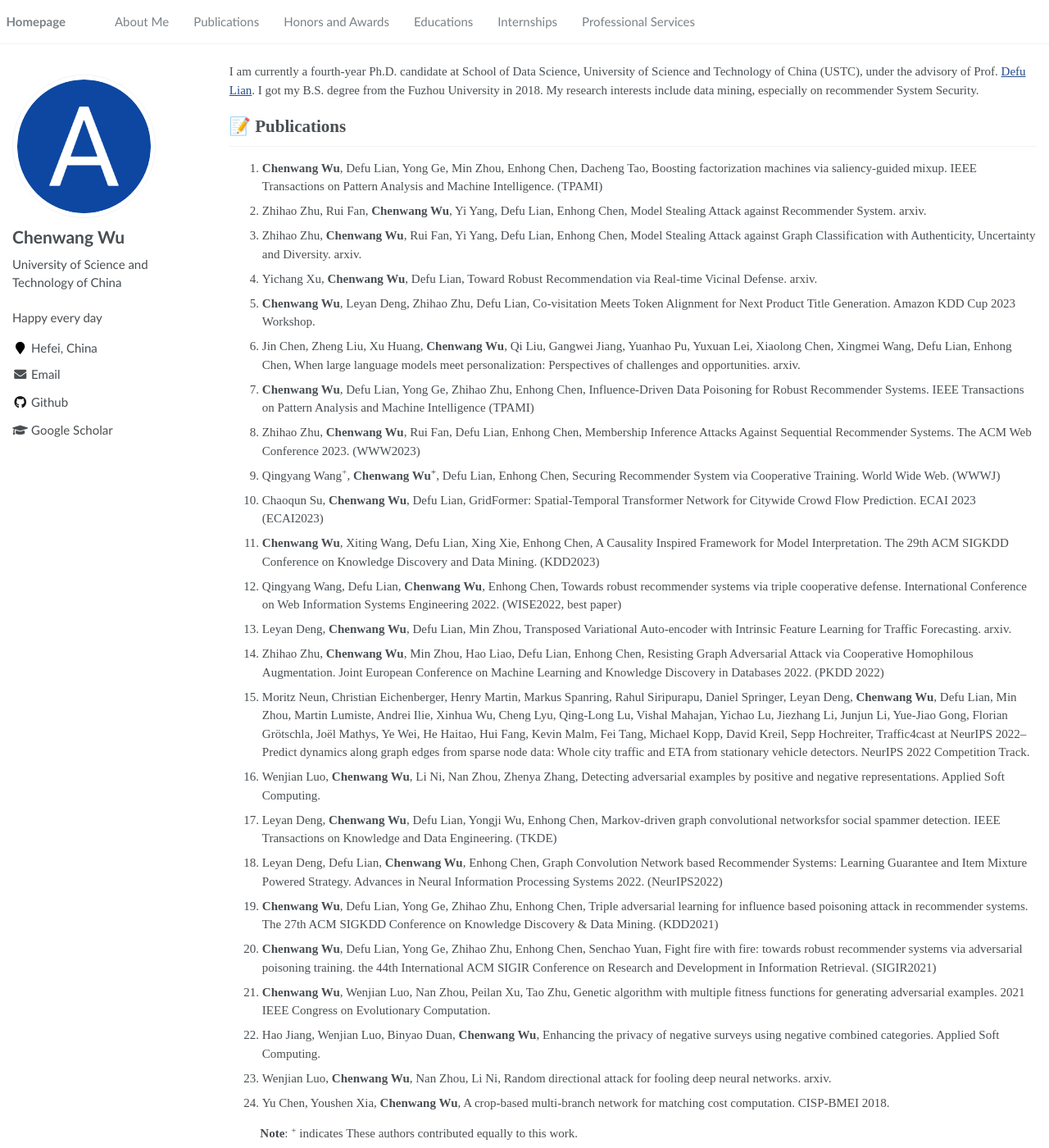
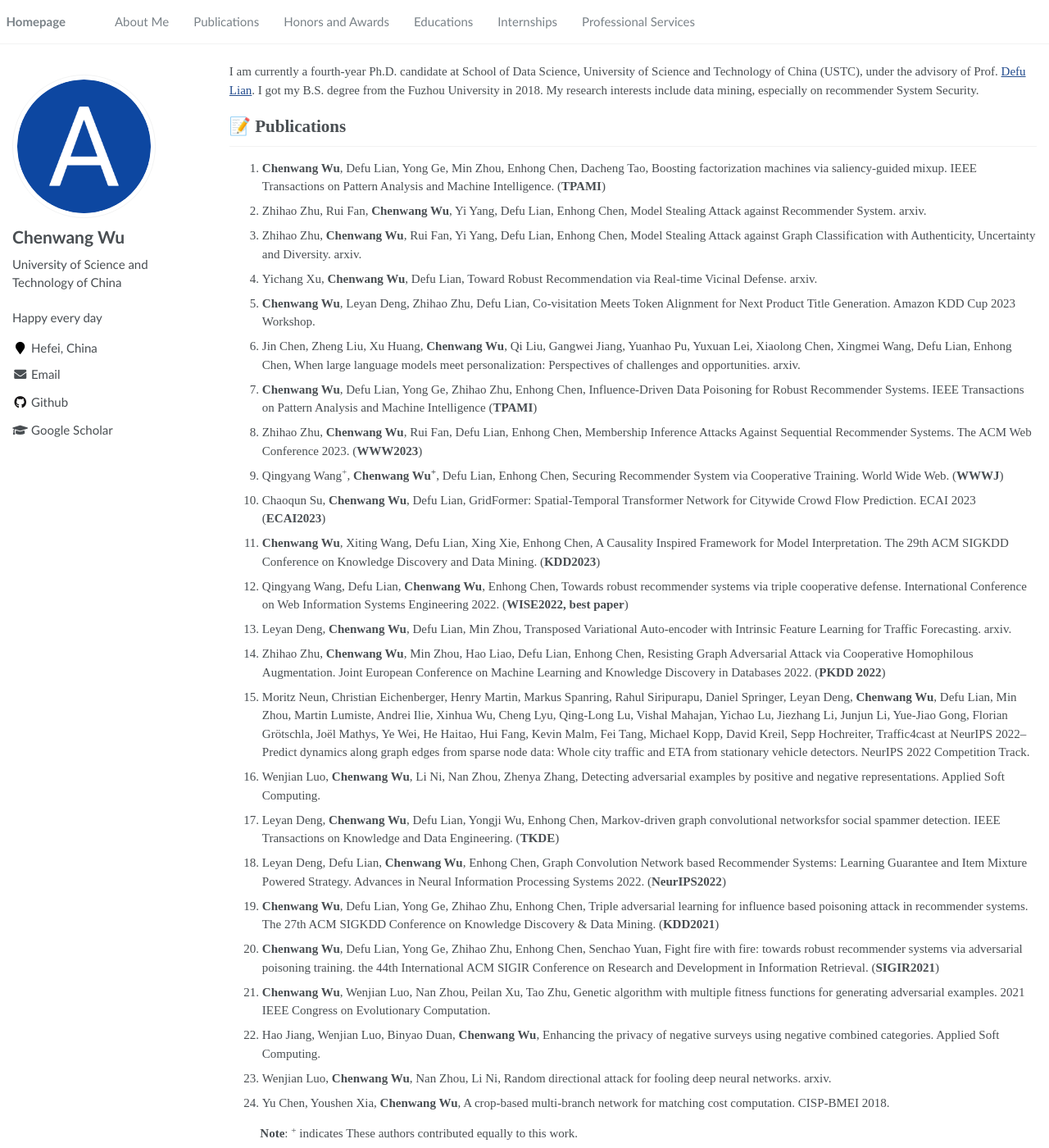
Before and after one commit to Daftstone/Daftstone.github.io, a Jekyll site: the page built from _pages/about.md, in a window 1280 px wide and 1400 px high. Shown: the whole window at 82% size. Built offline with Jekyll 4.4.1, drawn with Linux system fonts in a browser that asks for light colours; some of the changed text lies outside the part shown.

```diff
--- a/_pages/about.md
+++ b/_pages/about.md
@@ -25,26 +25,26 @@ My research interests include data mining, especially on recommender System Secu
 - *2022.02*: &nbsp;🎉🎉 Lorem ipsum dolor sit amet, consectetur adipiscing elit. Vivamus ornare aliquet ipsum, ac tempus justo dapibus sit amet.  -->
 
 # 📝 Publications
-1. **Chenwang Wu**, Defu Lian, Yong Ge, Min Zhou, Enhong Chen, Dacheng Tao, Boosting factorization machines via saliency-guided mixup. IEEE Transactions on Pattern Analysis and Machine Intelligence. (TPAMI)
+1. **Chenwang Wu**, Defu Lian, Yong Ge, Min Zhou, Enhong Chen, Dacheng Tao, Boosting factorization machines via saliency-guided mixup. IEEE Transactions on Pattern Analysis and Machine Intelligence. (**TPAMI**)
 2. Zhihao Zhu, Rui Fan, **Chenwang Wu**, Yi Yang, Defu Lian, Enhong Chen, Model Stealing Attack against Recommender System. arxiv.
 3. Zhihao Zhu, **Chenwang Wu**, Rui Fan, Yi Yang, Defu Lian, Enhong Chen, Model Stealing Attack against Graph Classification with Authenticity, Uncertainty and Diversity. arxiv.
 4. Yichang Xu, **Chenwang Wu**, Defu Lian, Toward Robust Recommendation via Real-time Vicinal Defense. arxiv.
 5. **Chenwang Wu**, Leyan Deng, Zhihao Zhu, Defu Lian, Co-visitation Meets Token Alignment for Next Product Title Generation. Amazon KDD Cup 2023 Workshop.
 6. Jin Chen, Zheng Liu, Xu Huang, **Chenwang Wu**, Qi Liu, Gangwei Jiang, Yuanhao Pu, Yuxuan Lei, Xiaolong Chen, Xingmei Wang, Defu Lian, Enhong Chen, When large language models meet personalization: Perspectives of challenges and opportunities. arxiv.
-7. **Chenwang Wu**, Defu Lian, Yong Ge, Zhihao Zhu, Enhong Chen, Influence-Driven Data Poisoning for Robust Recommender Systems. IEEE Transactions on Pattern Analysis and Machine Intelligence (TPAMI)
-8. Zhihao Zhu, **Chenwang Wu**, Rui Fan, Defu Lian, Enhong Chen, Membership Inference Attacks Against Sequential Recommender Systems. The ACM Web Conference 2023. (WWW2023)
-9. Qingyang Wang<sup>+</sup>, **Chenwang Wu<sup>+</sup>**, Defu Lian, Enhong Chen, Securing Recommender System via Cooperative Training. World Wide Web. (WWWJ)
-10. Chaoqun Su, **Chenwang Wu**, Defu Lian, GridFormer: Spatial-Temporal Transformer Network for Citywide Crowd Flow Prediction. ECAI 2023 (ECAI2023)
-11. **Chenwang Wu**, Xiting Wang, Defu Lian, Xing Xie, Enhong Chen, A Causality Inspired Framework for Model Interpretation. The 29th ACM SIGKDD Conference on Knowledge Discovery and Data Mining. (KDD2023)
-12. Qingyang Wang, Defu Lian, **Chenwang Wu**, Enhong Chen, Towards robust recommender systems via triple cooperative defense. International Conference on Web Information Systems Engineering 2022. (WISE2022, best paper)
+7. **Chenwang Wu**, Defu Lian, Yong Ge, Zhihao Zhu, Enhong Chen, Influence-Driven Data Poisoning for Robust Recommender Systems. IEEE Transactions on Pattern Analysis and Machine Intelligence (**TPAMI**)
+8. Zhihao Zhu, **Chenwang Wu**, Rui Fan, Defu Lian, Enhong Chen, Membership Inference Attacks Against Sequential Recommender Systems. The ACM Web Conference 2023. (**WWW2023**)
+9. Qingyang Wang<sup>+</sup>, **Chenwang Wu<sup>+</sup>**, Defu Lian, Enhong Chen, Securing Recommender System via Cooperative Training. World Wide Web. (**WWWJ**)
+10. Chaoqun Su, **Chenwang Wu**, Defu Lian, GridFormer: Spatial-Temporal Transformer Network for Citywide Crowd Flow Prediction. ECAI 2023 (**ECAI2023**)
+11. **Chenwang Wu**, Xiting Wang, Defu Lian, Xing Xie, Enhong Chen, A Causality Inspired Framework for Model Interpretation. The 29th ACM SIGKDD Conference on Knowledge Discovery and Data Mining. (**KDD2023**)
+12. Qingyang Wang, Defu Lian, **Chenwang Wu**, Enhong Chen, Towards robust recommender systems via triple cooperative defense. International Conference on Web Information Systems Engineering 2022. (**WISE2022, best paper**)
 13. Leyan Deng, **Chenwang Wu**, Defu Lian, Min Zhou, Transposed Variational Auto-encoder with Intrinsic Feature Learning for Traffic Forecasting. arxiv.
-14. Zhihao Zhu, **Chenwang Wu**, Min Zhou, Hao Liao, Defu Lian, Enhong Chen, Resisting Graph Adversarial Attack via Cooperative Homophilous Augmentation. Joint European Conference on Machine Learning and Knowledge Discovery in Databases 2022. (PKDD 2022)
+14. Zhihao Zhu, **Chenwang Wu**, Min Zhou, Hao Liao, Defu Lian, Enhong Chen, Resisting Graph Adversarial Attack via Cooperative Homophilous Augmentation. Joint European Conference on Machine Learning and Knowledge Discovery in Databases 2022. (**PKDD 2022**)
 15. Moritz Neun, Christian Eichenberger, Henry Martin, Markus Spanring, Rahul Siripurapu, Daniel Springer, Leyan Deng, **Chenwang Wu**, Defu Lian, Min Zhou, Martin Lumiste, Andrei Ilie, Xinhua Wu, Cheng Lyu, Qing-Long Lu, Vishal Mahajan, Yichao Lu, Jiezhang Li, Junjun Li, Yue-Jiao Gong, Florian Grötschla, Joël Mathys, Ye Wei, He Haitao, Hui Fang, Kevin Malm, Fei Tang, Michael Kopp, David Kreil, Sepp Hochreiter, Traffic4cast at NeurIPS 2022–Predict dynamics along graph edges from sparse node data: Whole city traffic and ETA from stationary vehicle detectors. NeurIPS 2022 Competition Track.
 16. Wenjian Luo, **Chenwang Wu**, Li Ni, Nan Zhou, Zhenya Zhang, Detecting adversarial examples by positive and negative representations. Applied Soft Computing.
-17. Leyan Deng, **Chenwang Wu**, Defu Lian, Yongji Wu, Enhong Chen, Markov-driven graph convolutional networksfor social spammer detection. IEEE Transactions on Knowledge and Data Engineering. (TKDE)
-18. Leyan Deng, Defu Lian, **Chenwang Wu**, Enhong Chen, Graph Convolution Network based Recommender Systems: Learning Guarantee and Item Mixture Powered Strategy. Advances in Neural Information Processing Systems 2022. (NeurIPS2022)
-19. **Chenwang Wu**, Defu Lian, Yong Ge, Zhihao Zhu, Enhong Chen, Triple adversarial learning for influence based poisoning attack in recommender systems. The 27th ACM SIGKDD Conference on Knowledge Discovery & Data Mining. (KDD2021)
-20. **Chenwang Wu**, Defu Lian, Yong Ge, Zhihao Zhu, Enhong Chen, Senchao Yuan, Fight fire with fire: towards robust recommender systems via adversarial poisoning training. the 44th International ACM SIGIR Conference on Research and Development in Information Retrieval. (SIGIR2021)
+17. Leyan Deng, **Chenwang Wu**, Defu Lian, Yongji Wu, Enhong Chen, Markov-driven graph convolutional networksfor social spammer detection. IEEE Transactions on Knowledge and Data Engineering. (**TKDE**)
+18. Leyan Deng, Defu Lian, **Chenwang Wu**, Enhong Chen, Graph Convolution Network based Recommender Systems: Learning Guarantee and Item Mixture Powered Strategy. Advances in Neural Information Processing Systems 2022. (**NeurIPS2022**)
+19. **Chenwang Wu**, Defu Lian, Yong Ge, Zhihao Zhu, Enhong Chen, Triple adversarial learning for influence based poisoning attack in recommender systems. The 27th ACM SIGKDD Conference on Knowledge Discovery & Data Mining. (**KDD2021**)
+20. **Chenwang Wu**, Defu Lian, Yong Ge, Zhihao Zhu, Enhong Chen, Senchao Yuan, Fight fire with fire: towards robust recommender systems via adversarial poisoning training. the 44th International ACM SIGIR Conference on Research and Development in Information Retrieval. (**SIGIR2021**)
 21. **Chenwang Wu**, Wenjian Luo, Nan Zhou, Peilan Xu, Tao Zhu, Genetic algorithm with multiple fitness functions for generating adversarial examples. 2021 IEEE Congress on Evolutionary Computation.
 22. Hao Jiang, Wenjian Luo, Binyao Duan, **Chenwang Wu**, Enhancing the privacy of negative surveys using negative combined categories. Applied Soft Computing.
 23. Wenjian Luo, **Chenwang Wu**, Nan Zhou, Li Ni, Random directional attack for fooling deep neural networks. arxiv.
@@ -57,9 +57,9 @@ My research interests include data mining, especially on recommender System Secu
 - *2023.07* KDD CUP 2023 Track 3: Next Product Generation - **Second Place**
 - *2022.11* NeurIPS-2022 Traffic4cast Track 1: Congestion Classes Prediction - **First Place**
 - *2022.11* NeurIPS-2022 Traffic4cast Track 2: Travel Time Prediction - **First Place**
-- *2021.10* National Scholarship
 - *2021.07* KDD CUP 2021 Track 1: Multi-Dataset Time Series Anomaly Detection - **Ninth Place**
 - *2020.07* KDD CUP 2020 Track 2: Graph Adversarial Attack & Defense - **Third Place**
+- *2021.10* National Scholarship
 - *2018, 2019, 2021, 2023* The First-Class Scholarship
 - *2020, 2022* The Second-Class Scholarship
 
```
